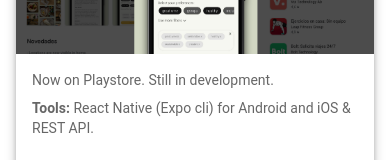
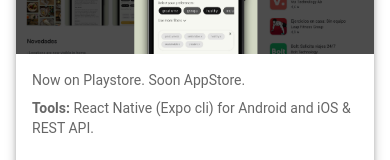
Before and after one commit to tkalejandro/modern-portfolio, a Next.js app: page / in a window 390 px wide. Shown: the part 4968-5128 px from the top of the page. Built offline with nearby package versions, Linux system fonts and the light colour scheme.

Commit message:
Update portfolio links for 100Mobile

```diff
--- a/public/data/ProjectsData.ts
+++ b/public/data/ProjectsData.ts
@@ -41,14 +41,14 @@ const projectData: ProjectInfo[] = [
             src: './images/100bestnative.png',
             alt: '100 Best React Native'
         },
-        description: 'Now on Playstore. Still in development.',
+        description: 'Now on Playstore. Soon AppStore.',
         tools: 'React Native (Expo cli) for Android and iOS & REST API.',
         github: undefined,
         gitlab: '',
         teamWork: 'https://100best.guide/about/team',
-        website: 'https://play.google.com/store/apps/details?id=com.oneHundredBestGuide.app&pli=1',
+        website: 'https://play.google.com/store/apps/details?id=com.oneHundredBestGuideBerlin.app&pli=1',
         startingDate: new Date(2022, 2,1),
-        status: ProjectStatus.Active
+        status: ProjectStatus.Concluded
     },
     {
         id: 11,
```
